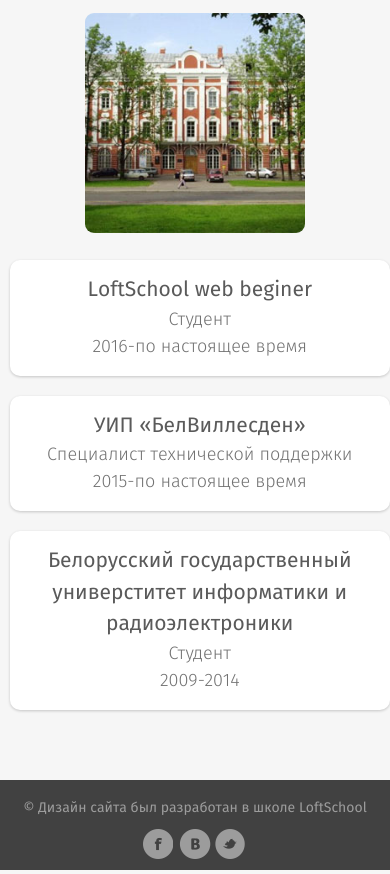
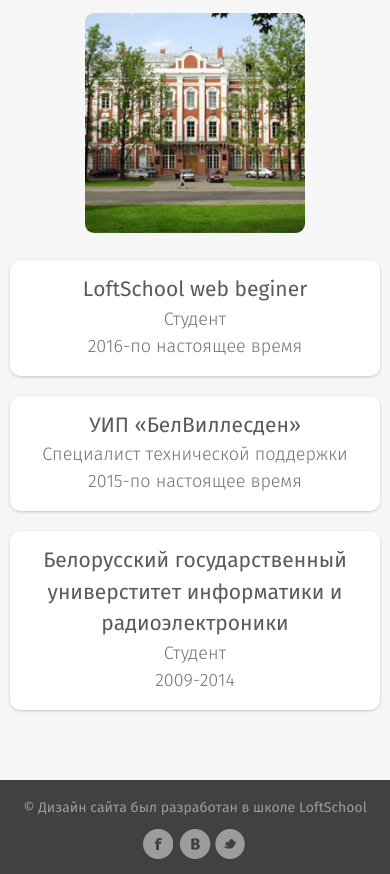
Before and after one commit to webgips/loftVP1, a plain HTML site: page career.html in a window 390 px wide. Shown: the part 226-1100 px from the top of the page. Drawn offline with Linux system fonts and the light colour scheme.

Commit message:
fix bugs

```diff
--- a/style/responsive/mobile.scss
+++ b/style/responsive/mobile.scss
@@ -41,7 +41,10 @@
 .portfolio__discription{
 	text-align: left;
 }
+.career__block{
+	width: 100%;
+}
 .footer{
-	height: 90px;
+	height: 110px;
 }
 }
```
Also changed, not shown: main.css, 1 other file.
